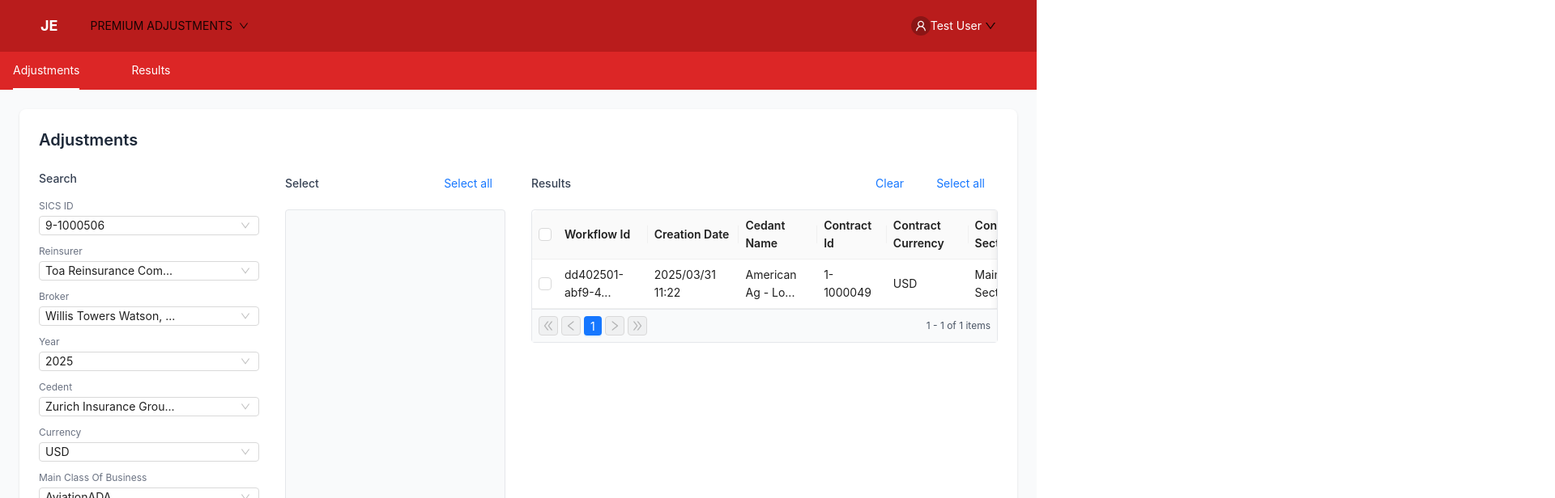
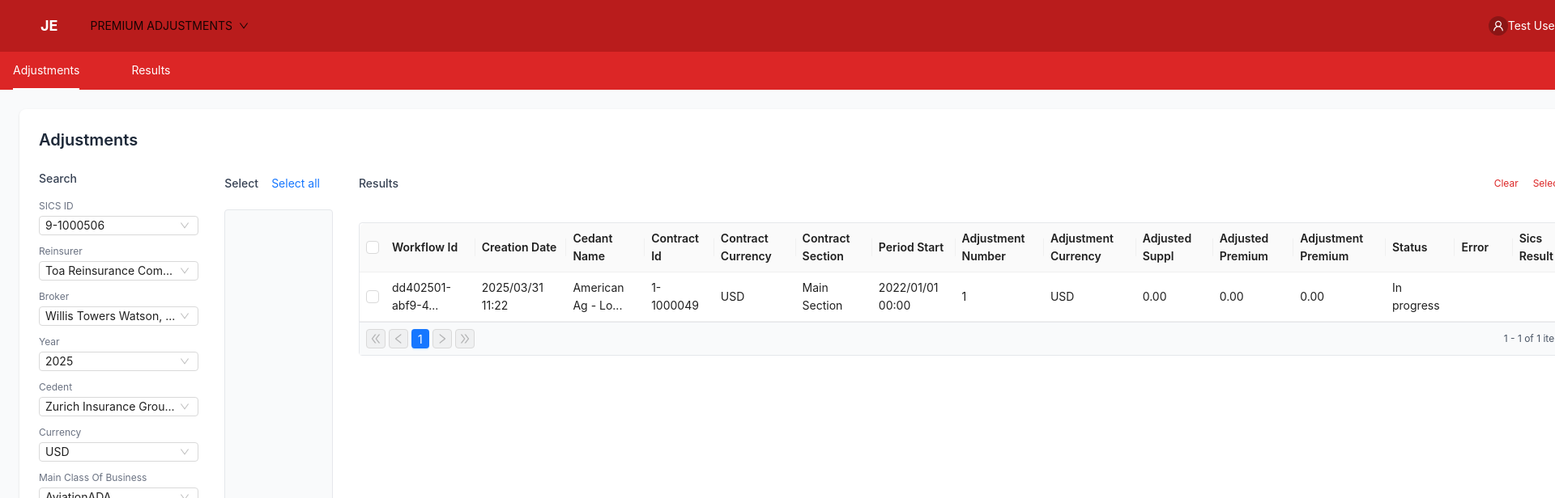
Before and after one commit to DFori/mock-forms, a React (Vite) app in the folder premium-adjustment/: page / in a window 1280 px wide. Both pictures are taken after a click on the element "Adjustments". Shown: the top 616 px of the page at 81% size, 1920 px wide, since content can reach past the window. Built offline with nearby package versions, Linux system fonts and the light colour scheme.

Commit message:
added inline css

```diff
--- a/premium-adjustment/src/components/adjustments/AdjustmentsTab.jsx
+++ b/premium-adjustment/src/components/adjustments/AdjustmentsTab.jsx
@@ -5,11 +5,21 @@ import ResultsPanel from './ResultsPanel';
 
 const AdjustmentsTab = () => {
   return (
-    <div className="bg-white rounded-lg shadow-sm h-full">
-      <div className="p-6 border-b border-gray-200">
-        <h2 className="text-xl font-semibold text-gray-800 mb-6">Adjustments</h2>
+    <div className="bg-white rounded-lg shadow-sm h-full" style={{ backgroundColor: 'white', borderRadius: '8px' }}>
+      <div className="p-6 border-b border-gray-200" style={{ padding: '24px', borderBottom: '1px solid #e5e7eb' }}>
+        <h2 className="text-xl font-semibold text-gray-800 mb-6" style={{ fontSize: '20px', fontWeight: '600', marginBottom: '24px' }}>
+          Adjustments
+        </h2>
 
-        <div className="grid grid-cols-4 gap-8">
+        <div
+          className="grid grid-cols-4 gap-8"
+          style={{
+            display: 'grid',
+            gridTemplateColumns: '1fr 1fr 2fr', // This creates 3 columns: Search, Select, Results (2x wide)
+            gap: '32px',
+            alignItems: 'start'
+          }}
+        >
           <SearchPanel />
           <SelectPanel />
           <ResultsPanel />
--- a/premium-adjustment/src/components/adjustments/ResultsPanel.jsx
+++ b/premium-adjustment/src/components/adjustments/ResultsPanel.jsx
@@ -8,16 +8,20 @@ const ResultsPanel = () => {
   const { selectedRowKeys, rowSelection } = useTableSelection();
 
   return (
-    <div className="space-y-4 col-span-2">
-      <div className="flex items-center justify-between">
-        <h3 className="text-sm font-medium text-gray-700">Results</h3>
-        <div className="flex space-x-2">
-          <Button type="link" className="text-red-600 p-0 text-xs">Clear</Button>
-          <Button type="link" className="text-red-600 p-0 text-xs">Select all</Button>
+    <div className="space-y-4" style={{ display: 'flex', flexDirection: 'column', gap: '16px' }}>
+      <div className="flex items-center justify-between" style={{ display: 'flex', justifyContent: 'space-between', alignItems: 'center' }}>
+        <h3 className="text-sm font-medium text-gray-700" style={{ fontSize: '14px', fontWeight: '500' }}>Results</h3>
+        <div className="flex space-x-2" style={{ display: 'flex', gap: '8px' }}>
+          <Button type="link" className="text-red-600 p-0 text-xs" style={{ color: '#dc2626', padding: '0', fontSize: '12px' }}>
+            Clear
+          </Button>
+          <Button type="link" className="text-red-600 p-0 text-xs" style={{ color: '#dc2626', padding: '0', fontSize: '12px' }}>
+            Select all
+          </Button>
         </div>
       </div>
 
-      <div className="border border-gray-200 rounded bg-white">
+      <div className="border border-gray-200 rounded bg-white" style={{ border: '1px solid #e5e7eb', borderRadius: '4px', backgroundColor: 'white' }}>
         <WorkflowTable
           data={mockData}
           rowSelection={rowSelection}
```
